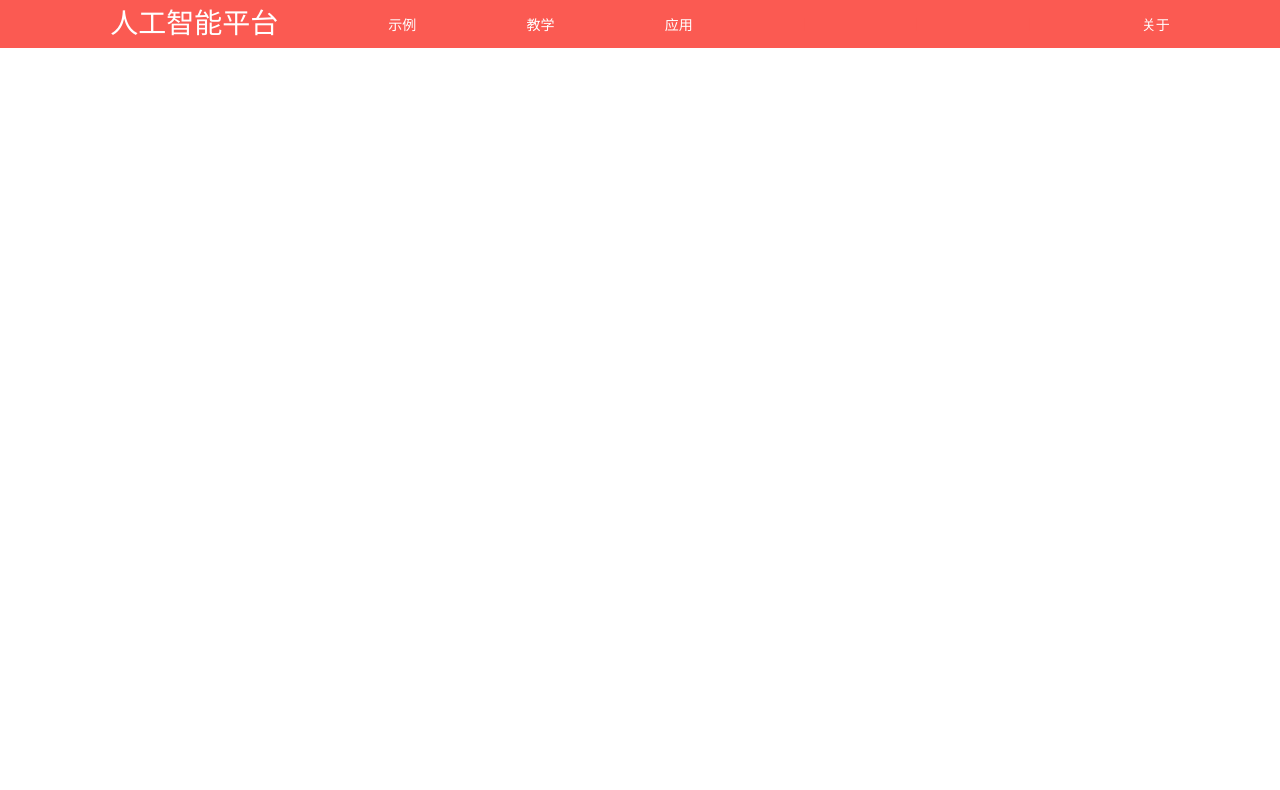
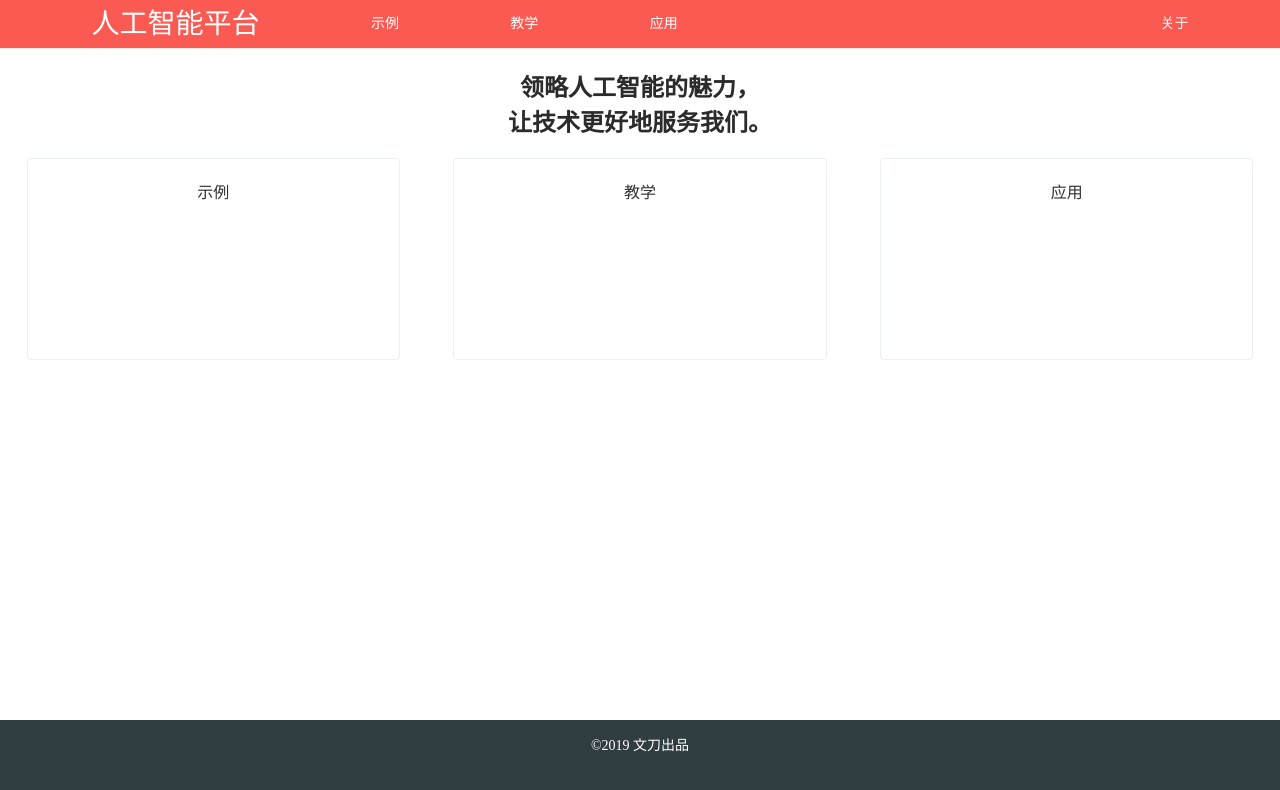
Before and after one commit to lq1990/Aipingtai, a Vue app: page /#/ in a window 1280 px wide. Shown: the top 790 px of the page. Built offline with nearby package versions, Linux system fonts and the light colour scheme.

Commit message:
Home, App.vue

```diff
--- a/src/App.vue
+++ b/src/App.vue
@@ -1,27 +1,39 @@
 <template>
   <div id="app">
     <el-row class="header-large hidden-xs-only">
-      <div class="header-title">人工智能平台</div>
-
-      <div class="header-demo">示例</div>
-      <div class="header-tuto">教学</div>
-      <div class="header-appl">应用</div>
+      <!-- <router-link to="/" tag="div" class="header-title">人工智能平台</router-link> -->
+      <el-menu
+        class="header-menu"
+        mode="horizontal"
+        background-color="#fb5a52"
+        text-color="#fff"
+        active-text-color="#000"
+        :router="true"
+        menu-trigger="click"
+      >
+        <el-menu-item index="/" class="header-title">人工智能平台</el-menu-item>
+        <el-menu-item index="/demo">示例</el-menu-item>
+        <el-menu-item index="tutorial">教学</el-menu-item>
+        <el-menu-item index="application">应用</el-menu-item>
         <div class="header-split">|</div>
         <div class="header-split">|</div>
         <div class="header-split">|</div>
-
-      <span class="header-about">关于</span>
+        <div class="header-split">|</div>
+        <div class="header-split">|</div>
+        <el-menu-item index="about">关于</el-menu-item>
+      </el-menu>
     </el-row>
 
     <el-row class="header-small hidden-sm-and-up">
-      <div class="header-title">人工智能平台</div>
+      <router-link to="/" tag="div" class="header-title">人工智能平台</router-link>
+
       <el-menu
         class="header-menu"
         default-active="1"
         mode="horizontal"
         background-color="#fb5a52"
         text-color="#fff"
-        active-text-color="#0000ff"
+        active-text-color="#000"
         :router="true"
         menu-trigger="click"
       >
@@ -62,16 +74,21 @@ export default {
     background-color: #fb5a52;
     height: 48px;
     color: #fff;
+    align-items: center;
+    font-size: 14px;
+
+    .header-menu {
       display: flex;
       justify-content: space-between;
-    align-items: center;
-    font-size: 14px;
       .header-title {
+        text-align: center;
         font-size: 28px;
         line-height: 36px;
       }
+
       .header-split {
-      color: #fb5a52;
+        color: #fb5a52 !important;
+      }
     }
   }
   .header-small {
@@ -85,6 +102,7 @@ export default {
       font-size: 28px;
       line-height: 48px;
       text-align: center;
+      cursor: pointer;
     }
     .header-menu {
       flex: 1 1 auto;
@@ -96,12 +114,20 @@ export default {
 /* 覆盖 elem 原始的数据，style不能用scoped，即必须设置全局样式。
 另外：加 !important */
 html body #app div ul li div.el-submenu__title {
+  /* 控制小屏幕下，导航高 */
   height: 48px !important;
   line-height: 48px !important;
   border-bottom: none !important;
   padding: 0px 0px !important;
 }
+html body #app div ul li.el-menu-item {
+  /* 控制大屏幕下，顶部横向导航的高度 */
+  height: 48px !important;
+  line-height: 48px !important;
+  /* border-bottom: none !important; */
+}
 html body #app div ul li div i.el-icon-menu {
+  /* 控制小屏幕下，导航按钮细节 */
   margin-right: 0px !important;
 }
 </style>
--- a/src/router.js
+++ b/src/router.js
@@ -1,6 +1,7 @@
 import Vue from "vue";
 import Router from "vue-router";
 
+import Home from "./views/Home.vue";
 import Demo from "./views/Demo.vue";
 import Tutorial from "./views/Tutorial.vue";
 import Application from "./views/Application.vue";
@@ -10,11 +11,11 @@ Vue.use(Router);
 
 export default new Router({
   routes: [
-    // {
-    //   path: "/",
-    //   name: "demo",
-    //   component: Demo
-    // },
+    {
+      path: "/",
+      name: "home",
+      component: Home
+    },
     {
       path: "/demo",
       name: "demo",
--- a/src/views/Home.vue
+++ b/src/views/Home.vue
@@ -1,18 +1,77 @@
 <template>
   <div class="home">
-    <img alt="Vue logo" src="../assets/logo.png">
-    <HelloWorld msg="Welcome to Your Vue.js App"/>
+    <h2>领略人工智能的魅力，
+      <br>让技术更好地服务我们。
+    </h2>
+
+    <div class="large hidden-xs-only">
+      <el-row type="flex" justify="space-around">
+        <el-col :span="7">
+          <el-card class="card" shadow="hover">
+            示例
+
+          </el-card>
+        </el-col>
+        <el-col :span="7">
+          <el-card class="card" shadow="hover">教学</el-card>
+        </el-col>
+        <el-col :span="7">
+          <el-card class="card" shadow="hover">应用</el-card>
+        </el-col>
+      </el-row>
+    </div>
+
+    <div class="small hidden-sm-and-up">
+      <el-card class="card" shadow="hover">示例</el-card>
+
+      <el-card class="card" shadow="hover">教学</el-card>
+
+      <el-card class="card" shadow="hover">应用</el-card>
+    </div>
+
+    <div class="footer">
+      <p>&copy;2019 文刀出品</p>
+    </div>
   </div>
 </template>
 
 <script>
 // @ is an alias to /src
-import HelloWorld from "@/components/HelloWorld.vue";
+// import HelloWorld from "@/components/HelloWorld.vue";
 
 export default {
   name: "home",
-  components: {
-    HelloWorld
-  }
+  components: {}
 };
 </script>
+
+<style lang="scss" scoped>
+.home {
+  h2 {
+    text-align: center;
+    color: #2b2b2b;
+  }
+  .footer {
+    background-color: #313e41;
+    color: #fff;
+    font-size: 14px;
+    text-align: center;
+    position: absolute;
+    width: 100%;
+    height: 10%;
+    bottom: 0px;
+  }
+  .large {
+    .card {
+      text-align: center;
+      height: 200px;
+    }
+  }
+  .small {
+    .card {
+      margin: 10px;
+      text-align: center;
+    }
+  }
+}
+</style>
--- a/vue.config.js
+++ b/vue.config.js
@@ -1,3 +1,3 @@
 module.exports = {
-  baseUrl: './'
-}
+  baseUrl: "./"
+};
```
Lines whose indentation alone changed are shown as unchanged.
